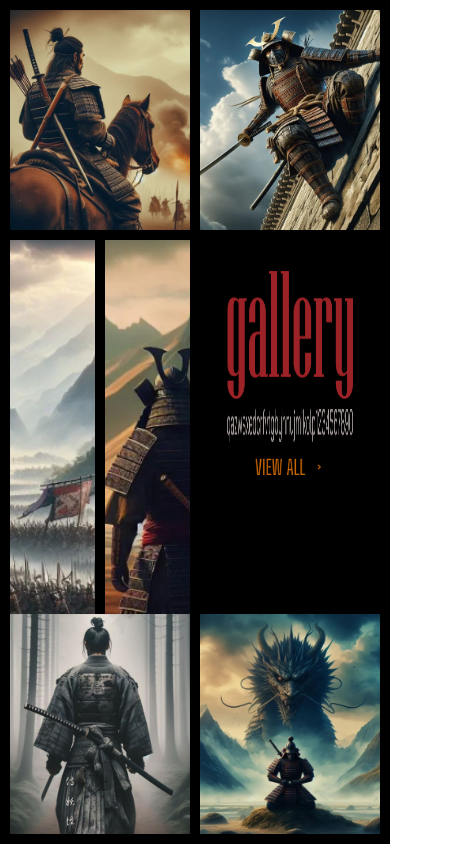
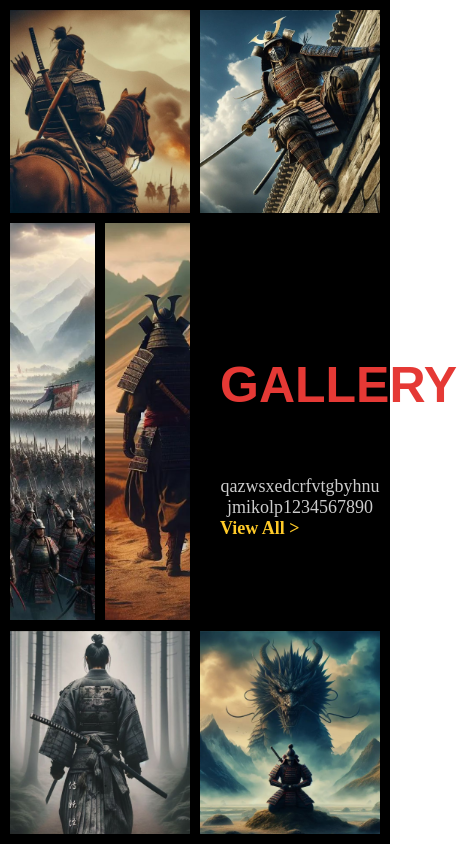
Before and after one commit to AniketChoudhari01/gallery-page, a plain HTML site: page index.html in a window 390 px wide. Shown: the whole page, 457 px wide, since content can reach past the window. Drawn offline with Linux system fonts and the light colour scheme.

Commit message:
responsive gallery page

```diff
--- a/index.html
+++ b/index.html
@@ -24,6 +24,23 @@
             padding: 5px;
         }
 
+        .gallery-code {
+            font-size: 18px;
+            color: #ccc;
+            margin-bottom: 20px;
+        }
+
+        .view-all {
+            color: #ffca28;
+            font-size: 18px;
+            font-weight: bold;
+            text-decoration: none;
+        }
+
+        a:hover {
+            color: #d4a017;
+        }
+
         .grid-item {
             position: relative;
             overflow: hidden;
@@ -32,6 +49,11 @@
             opacity: 0;
             transform: scale(0.9);
             animation: scaleFade 0.5s ease-out forwards;
+        }
+
+        .grid-item:hover {
+            transform: scale(1.1);
+            /* Zoom effect on hover */
         }
 
         .item1 {
@@ -69,13 +91,14 @@
             animation-delay: 0.7s;
         }
 
+        /*
         .gallery-img,
         .text-img,
         .submenu {
             max-width: 100%;
             height: auto;
             display: block;
-        }
+        } */
 
         @keyframes scaleFade {
             to {
@@ -89,6 +112,41 @@
             .grid-container {
                 grid-template-columns: repeat(4, 1fr);
                 grid-template-rows: repeat(2, 1fr);
+            }
+
+            .gallery-title {
+                font-family: 'Niagara Solid', sans-serif;
+                /* Use Niagara Solid font */
+                font-size: 150px;
+                /* Specific size */
+                font-weight: 400;
+                /* Font weight */
+                line-height: 160.62px;
+                /* Line height */
+                color: #e53935;
+                /* Red text color */
+                margin-bottom: 10px;
+                text-transform: uppercase;
+            }
+
+            .gallery-code {
+                font-size: 18px;
+                display: flex;
+                align-items: center;
+                color: #ccc;
+                margin-bottom: 20px;
+            }
+
+            /* Text section on the right side of the top gallery */
+            .gallery-info {
+                display: flex;
+                flex-direction: column;
+                justify-content: center;
+                align-items: flex-start;
+                width: 100%;
+                /* Takes 35% of the width */
+                padding-left: 20px;
+                text-align: left;
             }
 
             .item1 {
@@ -185,13 +243,13 @@
             .item4 {
                 grid-column: 1;
                 grid-row: 3 / span 2;
-                grid-row: 3/ span 4;
+                grid-row: 3/ span 2;
             }
 
             .item5 {
                 grid-column: 2;
                 grid-row: 3 / span 2;
-                grid-row: 3/ span 4;
+                grid-row: 3/ span 2;
             }
 
             .item6 {
@@ -204,14 +262,60 @@
                 grid-row: 5/ span 2;
             }
 
-            .gallery-img,
+            /* Adjust the gallery-info to take up full available space */
+            .gallery-info {
+                display: flex;
+                flex-direction: column;
+                justify-content: center;
+                align-items: flex-start;
+                width: 100%;
+                height: 100%;
+                padding-left: 20px;
+                text-align: left;
+                box-sizing: border-box;
+
+                grid-column: 3 / span 2;
+                /* Span across all 4 columns */
+                grid-row: 3 / span 2;
+                /* Span across two rows */
+            }
+
+
+            .gallery-title {
+                font-family: 'Niagara Solid', sans-serif;
+                /* Use Niagara Solid font */
+                font-size: 70px;
+                /* Specific size */
+                /* Font weight */
+                display: block;
+                line-height: 160.62px;
+                /* Line height */
+                color: #e53935;
+                /* Red text color */
+                margin-bottom: 10px;
+                text-transform: uppercase;
+            }
+
+            .gallery-code {
+                display: flex;
+                flex-direction: column;
+                /* Stack items vertically */
+                text-align: center;
+                word-break: break-word;
+                /* Break long words */
+                margin: 0 auto;
+                /* Center the content */
+            }
+
+
+            /* .gallery-img,
             .text-img,
             .submenu {
                 max-width: 90%;
                 margin: 10px auto;
-            }
+            } */
 
-            .gallery-img {
+            /* .gallery-img {
                 height: 40%;
             }
 
@@ -221,6 +325,24 @@
 
             .submenu {
                 width: 50%;
+            } */
+        }
+
+        @media screen and (max-width:425px) {
+
+            .gallery-title {
+                font-family: 'Niagara Solid', sans-serif;
+                /* Use Niagara Solid font */
+                font-size: 50px;
+                /* Specific size */
+                /* Font weight */
+                display: block;
+                line-height: 160.62px;
+                /* Line height */
+                color: #e53935;
+                /* Red text color */
+                margin-bottom: 10px;
+                text-transform: uppercase;
             }
         }
 
@@ -245,10 +367,11 @@
     <div class="grid-container">
         <div class="grid-item item1"></div>
         <div class="grid-item item2"></div>
-        <div class="grid-item item3">
-            <img class="gallery-img" src="Gallery.png" alt="Gallery-img">
-            <img class="text-img" src="qazwsxedcrfvtgbyhnujmikolp1234567890.png" alt="text">
-            <img class="submenu" src="submenu.png" alt="submenu">
+        <!-- Text section on the right -->
+        <div class="gallery-info">
+            <h1 class="gallery-title">Gallery</h1>
+            <p class="gallery-code">qazwsxedcrfvtgbyhnujmikolp1234567890</p>
+            <a href="#" class="view-all">View All &gt;</a>
         </div>
         <div class="grid-item item4"></div>
         <div class="grid-item item5"></div>
```
